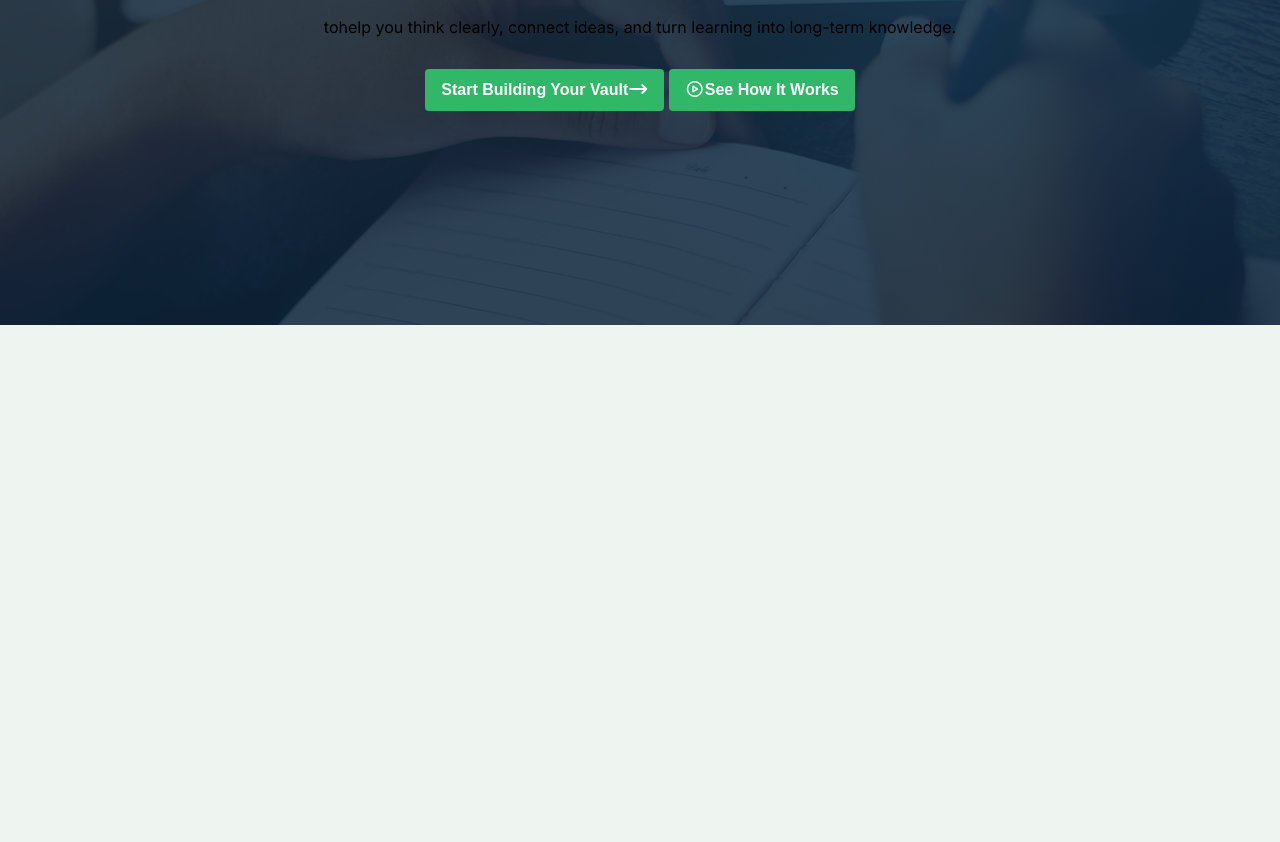
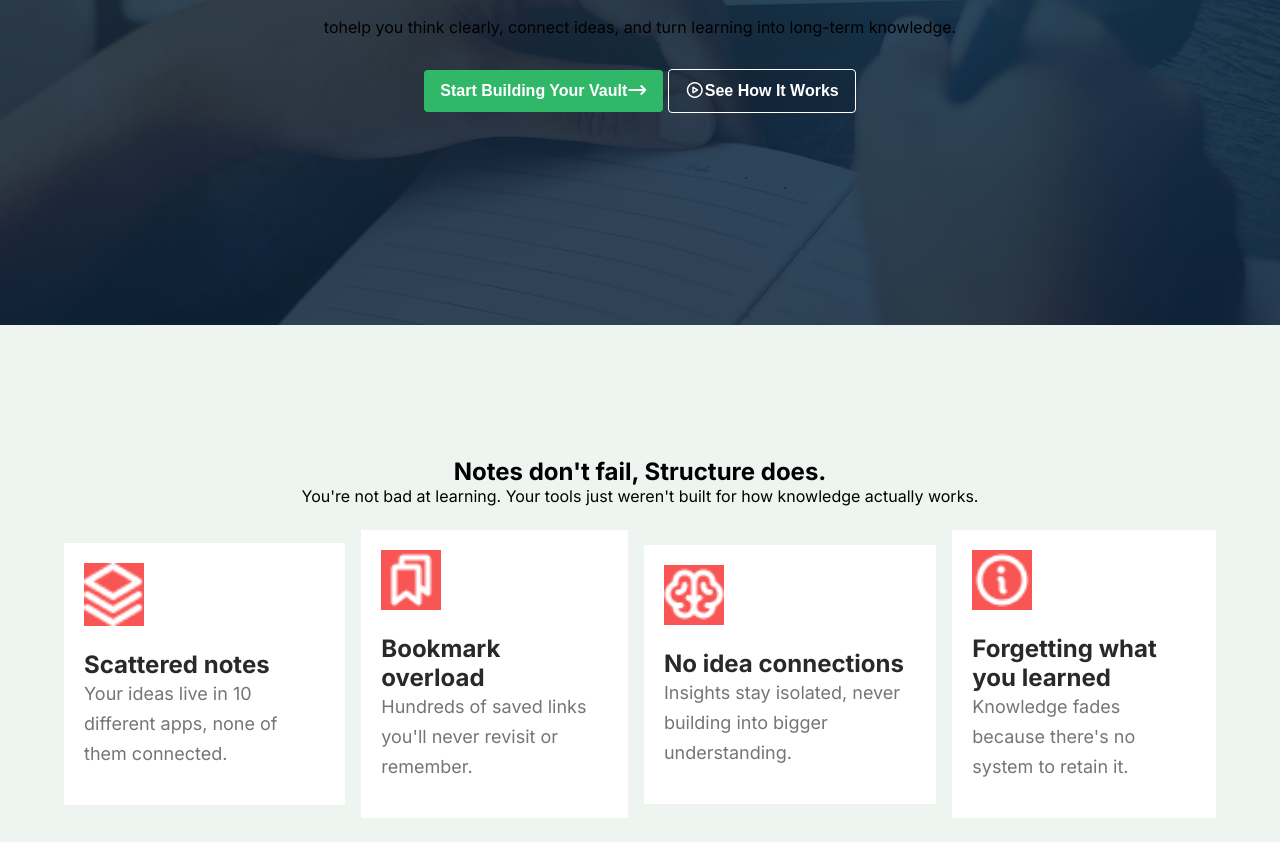
Before and after one commit to jk-jumur/assignment-1, a plain HTML site: page index.html in a window 1280 px wide. Shown: the part 411-1253 px from the top of the page. Before the commit the page ends 800 px from the top, so only its background shows below. Drawn offline with Linux system fonts and the light colour scheme.

Commit message:
notes section create

```diff
--- a/index.html
+++ b/index.html
@@ -49,13 +49,55 @@
 
                     <div class="hero-btn">
                          <button class=" btn btn-vault">Start Building Your Vault<i class="fa-solid fa-arrow-right-long"></i></button>
-                         <button class="btn btn-works"><i class='far fa-play-circle'></i>See How It Works</button>
+                         <button class="btn-works"><i class='far fa-play-circle'></i>See How It Works</button>
                     </div>
                     </div>
 
            </section>
         <!--Hero Section End-->
 
+        <!--Notes Section Start-->
+
+            <section id="notes">
+                     <div class="note-container">
+                          <div class="note-heading">
+                                <h1>Notes don't fail, Structure does.</h1>
+                                <p>You're not bad at learning. Your tools just weren't built for how knowledge actually works.</p>
+                          </div>
+
+                          <div class="note-box">
+                              <div class="note-card">
+                                 <img src="assets/Vector.png" alt="">
+                                 <h3>Scattered notes</h3>
+                                 <p>Your ideas live in 10 different apps, none of them connected.</p>
+                              </div>
+                              <div class="note-card">
+                                 <img src="./assets/Bookmarks.png" alt="">
+                                 <h3>Bookmark overload</h3>
+                                 <p>Hundreds of saved links you'll never revisit or remember.</p>
+                              </div>
+                              <div class="note-card">
+                                 <img src="assets/Brain.png" alt="">
+                                 <h3>No idea connections</h3>
+                                 <p>Insights stay isolated, never building into bigger understanding.</p>
+                              </div>
+                              <div class="note-card">
+                                 <img src="assets/Info.png" alt="">
+                                 <h3>Forgetting what you learned</h3>
+                                 <p>Knowledge fades because there's no system to retain it.</p>
+                              </div>
+
+
+
+
+                          </div>
+
+                     </div>
+
+            </section>
+
+        <!--Notes Section End-->
+
       </main>
 
 
--- a/styles/style.css
+++ b/styles/style.css
@@ -14,7 +14,7 @@
 
 }
 
-
+/*button style*/
 
 .btn{
   background: #30B868;
@@ -25,8 +25,16 @@
   border: none;
   border-radius: 4px;
 
+}
 
-
+.btn-works{
+     background-color:#0000001e;
+     color: white;
+     font-size: 16px;
+     font-weight: 600;
+     padding: 12px 16px;
+     border: 1px solid white;
+     border-radius: 4px;
 }
 
 .hero-btn .btn-works{
@@ -40,6 +48,14 @@
      border-radius: 20px;
      font-style: italic;
      font-variant: inherit;
+     cursor: pointer;
+}
+
+.btn-works:hover{
+   background-color: blue;
+   color:beige;
+   border-radius: 20px;
+
 }
 
 /*main style*/
@@ -123,3 +139,66 @@
   .hero .hero-content .para{
     padding-top: 16px;
  }
+
+ /* note-section style*/
+
+#notes{
+   padding-top:132px;          /*notes style*/
+
+}
+
+#notes .note-container{
+  max-width: 1200px;         /*note-container style*/
+
+    margin:0 auto;
+}
+/*note-heading style*/
+.note-container .note-heading{
+          text-align: center;
+          margin: 0 auto;
+ }
+
+/*note box style*/
+ #notes .note-container .note-box{
+        display: flex;
+        flex-direction: center;
+        justify-content: center;
+        align-items: center;
+        gap: 16px;
+        padding: 24px;
+
+ }
+
+ .note-box .note-card{
+      padding: 20px;
+     /* border:1px solid red;*/
+      max-width: 322px;
+      box-shadow: 0 0 8 0 #00000052;
+      background-color:#FFFF;
+ }
+ .note-card img{
+     background-color: rgb(248.87,84.9509,84.9509);
+     width: 60px;
+     margin-bottom: 20px;
+ }
+
+
+
+ .note-card h3{
+     color:  #181818ec;;
+     font-size: 24px;
+     font-weight: 600px;
+     line-height: 29px;
+ }
+
+ .note-card p{
+     font-size: 18px;
+     line-height: 30px;
+     color: #757575;
+     padding-bottom: 16px;
+
+ }
+
+ .note-card img {
+    align-items: center;
+ }
```
